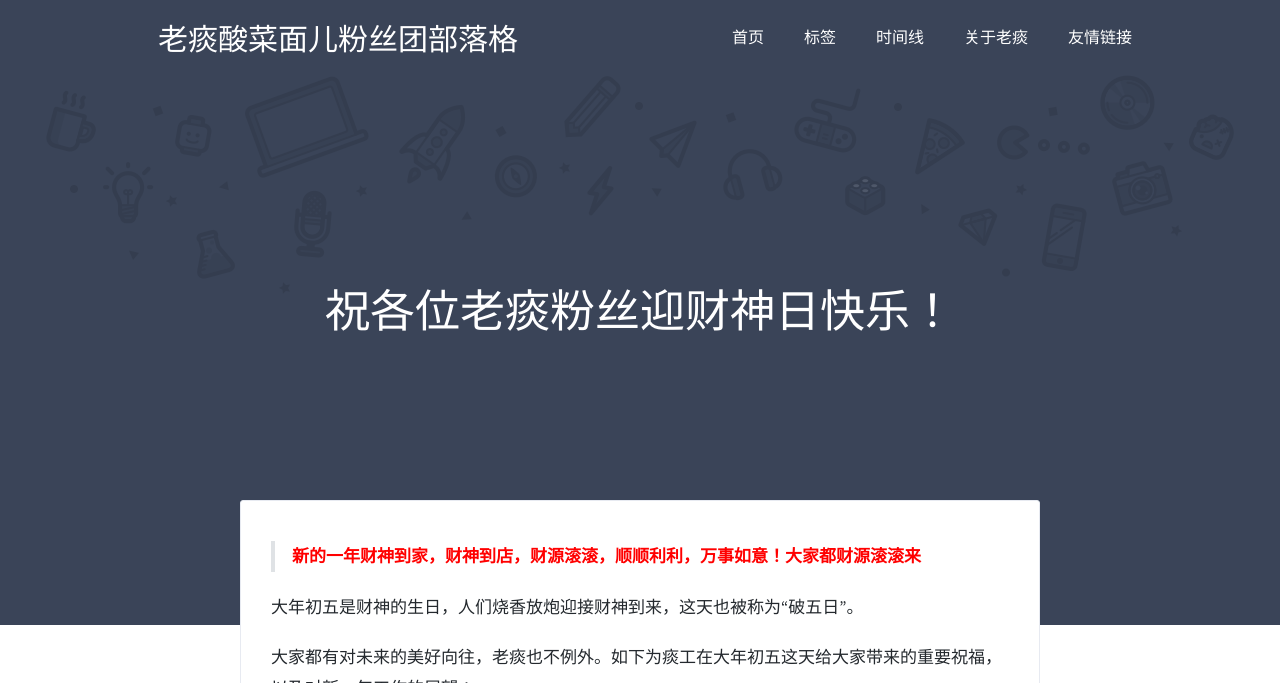
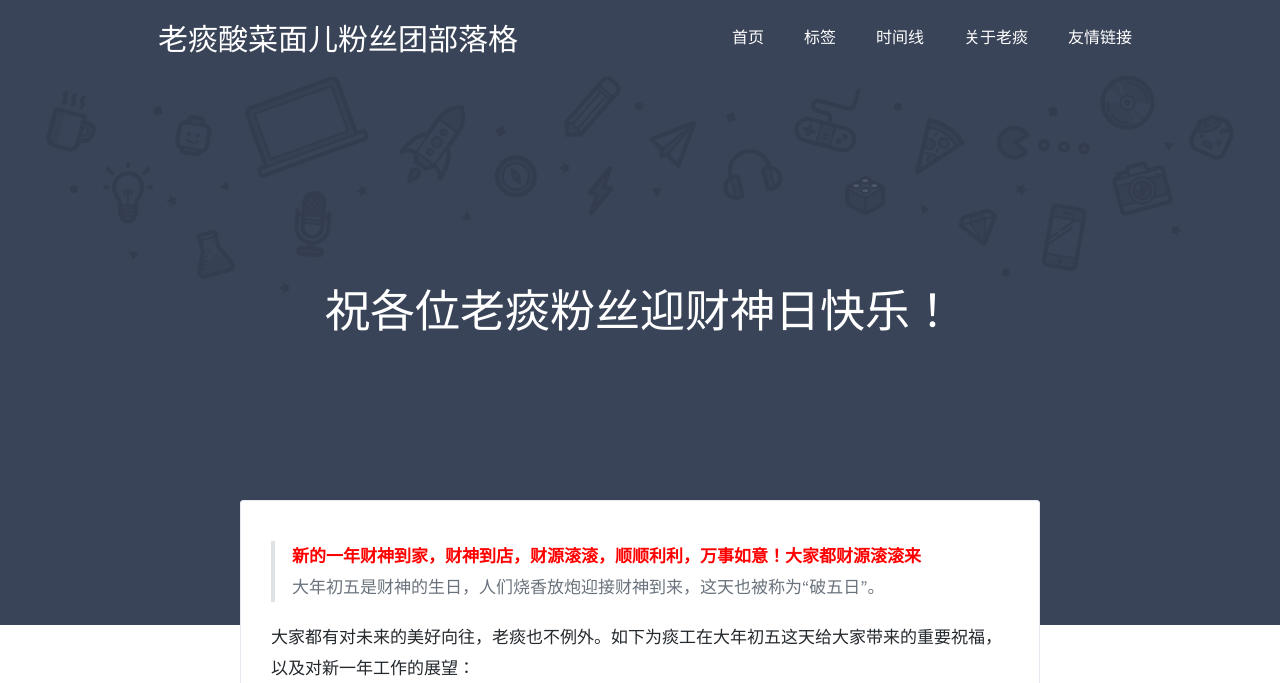
Before and after one commit to grandtanfans/grandtanfans.github.io, a Jekyll site: the page built from _posts/2023-01-26-happy-birthday-to-god-of-wealth.md, in a window 1280 px wide. Shown: the top 683 px of the page. Built offline with Jekyll 4.4.1, drawn with Linux system fonts in a browser that asks for light colours; comment, search, counter and statistics services are not loaded; grey boxes are pictures that could not be loaded.

Commit message:
Update 2023-01-26-happy-birthday-to-god-of-wealth.md

```diff
--- a/_posts/2023-01-26-happy-birthday-to-god-of-wealth.md
+++ b/_posts/2023-01-26-happy-birthday-to-god-of-wealth.md
@@ -9,8 +9,8 @@ tags: 祝福
 ---
 
 > <strong style="color:red">新的一年财神到家，财神到店，财源滚滚，顺顺利利，万事如意！大家都财源滚滚来</strong>
-
-大年初五是财神的生日，人们烧香放炮迎接财神到来，这天也被称为“破五日”。<br/>
+<br/>
+大年初五是财神的生日，人们烧香放炮迎接财神到来，这天也被称为“破五日”。
 
 大家都有对未来的美好向往，老痰也不例外。如下为痰工在大年初五这天给大家带来的重要祝福，以及对新一年工作的展望：
 
```
